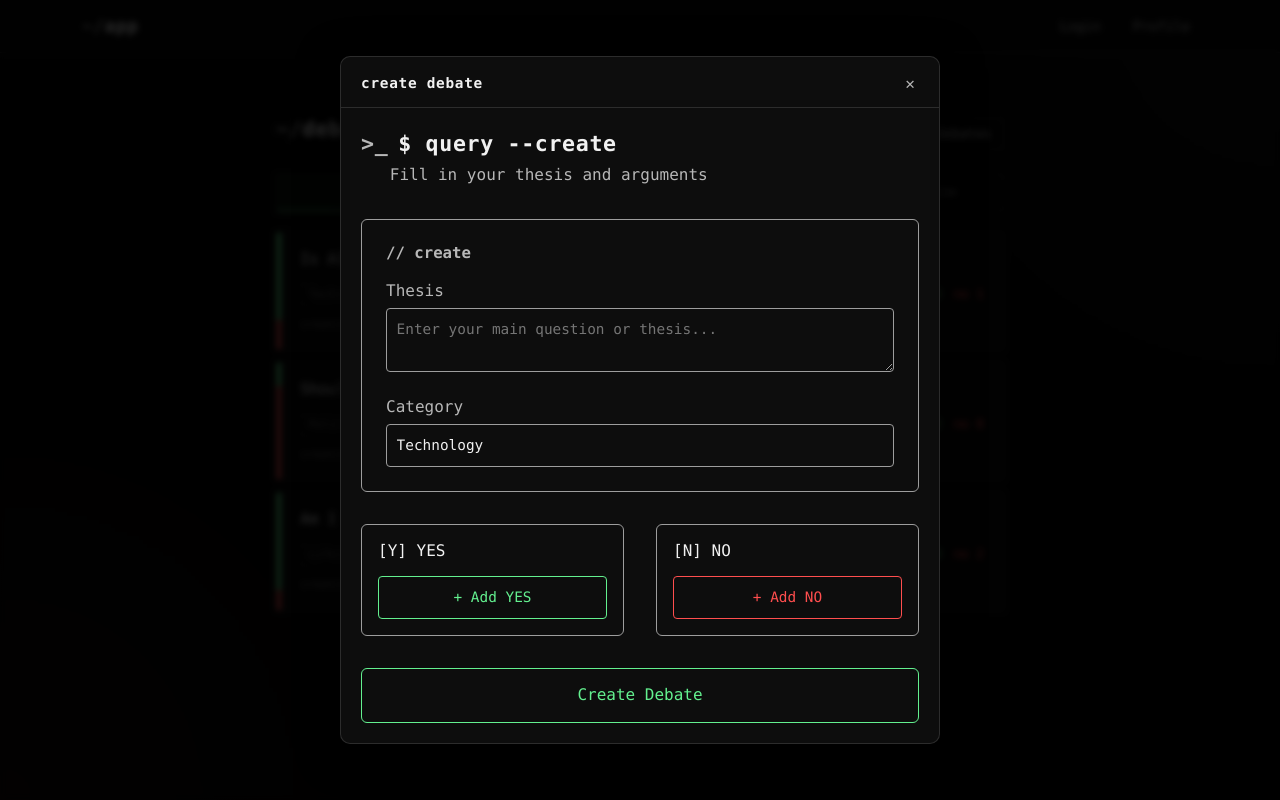
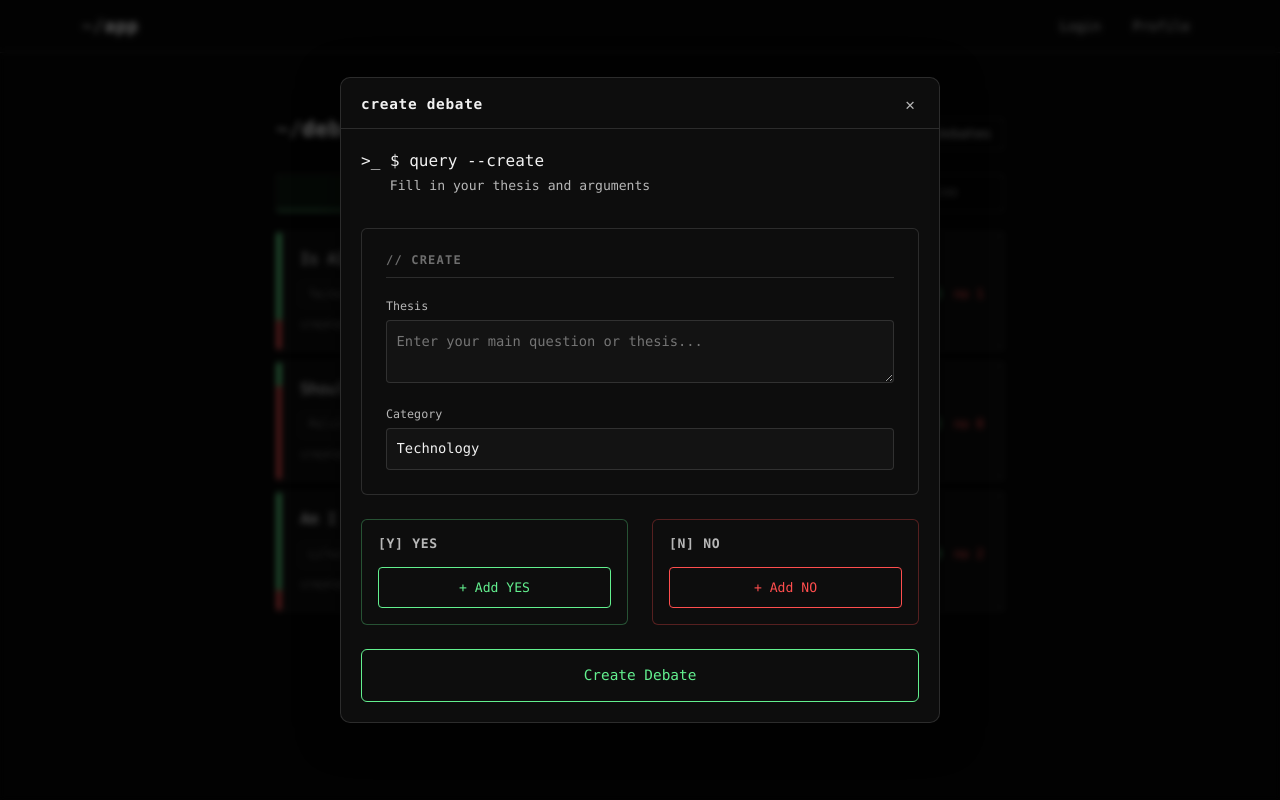
Before and after one commit to ali-fadaee/CITS3403-Group-Project, a Flask app: page / in a window 1280 px wide, after a click on "+ new". Run offline with Flask 3, Linux system fonts and the light colour scheme.

Commit message:
refactor: remove duplicate variables and resets from profile and create CSS

```diff
--- a/app/static/css/create.css
+++ b/app/static/css/create.css
@@ -1,26 +1,4 @@
-@import url("/static/css/debate.css");
-
-/* GLOBAL FIXES */
-html, body {
-    width: 100%;
-  max-width: 100%;
-  overflow-x: hidden;
-}
-
-* {
-  box-sizing: border-box;
-}
-
-/* PAGE LAYOUT */
-.create-page {
-  padding: 2rem;
-  width: 100%;
-  min-height: 100vh;
-  background: var(--debate-bg);
-  color: var(--debate-text);
-}
-
-/* QUERY HEADER */
+/* ── QUERY HEADER ── */
 .query-header {
   margin-bottom: 2rem;
 }
@@ -29,83 +7,94 @@ html, body {
   color: var(--debate-text-dim);
   margin-left: 1.8rem;
   margin-top: 0.2rem;
+  font-size: 0.82rem;
 }
 
-/* HEADER PANEL */
+/* ── CREATE FORM ── */
 .create-header {
-  background: var(--debate-bg-panel);
-  border: 1px solid var(--debate-border);
+  background: var(--debate-panel);
+  border: 1px solid var(--debate-border-soft);
   padding: 1.5rem;
   border-radius: 6px;
-  margin-bottom: 2rem;
+  margin-bottom: 1.5rem;
 }
 
-/* LABELS */
+.panel-heading {
+  font-size: 0.75rem;
+  font-weight: 600;
+  color: var(--debate-text-faint);
+  letter-spacing: 0.1em;
+  text-transform: uppercase;
+  margin-bottom: 1.25rem;
+  padding-bottom: 0.6rem;
+  border-bottom: 1px solid var(--debate-border-soft);
+}
+
 .create-label {
   display: block;
   margin-top: 1rem;
   margin-bottom: 0.3rem;
+  font-size: 0.73rem;
   color: var(--debate-text-dim);
 }
 
-/* INPUTS */
 .create-input,
 .create-select {
   width: 100%;
-  background: var(--debate-panel);
-  border: 1px solid var(--debate-border);
+  background: var(--debate-panel-soft);
+  border: 1px solid var(--debate-border-soft);
   color: var(--debate-text);
   padding: 0.6rem;
   border-radius: 4px;
-  font-size: 0.9rem;
+  font-size: 0.86rem;
+  font-family: inherit;
+  outline: none;
+  transition: border-color 140ms ease;
 }
 
-/* DARK DROPDOWN FIX */
+.create-input:focus,
+.create-select:focus {
+  border-color: var(--debate-border);
+}
+
 .create-select {
-  background-color: var(--debate-panel);
-  color: var(--debate-text);
-  border: 1px solid var(--debate-border);
   appearance: none;
   -webkit-appearance: none;
-  -moz-appearance: none;
+  color-scheme: dark;
 }
 
 .create-select option {
-  background-color: var(--debate-panel-soft) !important;
-  color: var(--debate-text) !important;
+  background-color: var(--debate-panel-soft);
+  color: var(--debate-text);
 }
 
-.create-select option:hover,
-.create-select option:focus,
-.create-select option:checked {
-  background-color: rgba(99, 240, 143, 0.15) !important;
-  color: var(--debate-text) !important;
-}
-
-/* TABLE LAYOUT */
+/* ── YES / NO TABLE ── */
 .create-table {
   display: grid;
   grid-template-columns: 1fr 1fr;
-  gap: 2rem;
-  width: 100%;
-  max-width: 100%;
-  overflow-x: hidden;
+  gap: 1.5rem;
+  margin-bottom: 1.5rem;
 }
 
-/* COLUMNS */
 .create-column {
-  background: var(--debate-bg-panel);
-  border: 1px solid var(--debate-border);
+  background: var(--debate-panel);
+  border: 1px solid var(--debate-border-soft);
   padding: 1rem;
   border-radius: 6px;
 }
 
 .col-title {
   margin-bottom: 1rem;
-  font-size: 1rem;
+  font-size: 0.82rem;
+  font-weight: 600;
+  letter-spacing: 0.05em;
+  color: var(--debate-text-dim);
 }
 
-/* COMMENT BOXES (WRITABLE) */
+.yes-col { border-color: rgba(99,240,143,0.3); }
+.no-col  { border-color: rgba(255,78,78,0.3); }
+
+/* ── COMMENT BOXES ── */
 .comment-box {
   width: 100%;
   height: 4rem;
@@ -114,57 +103,61 @@ html, body {
   border-radius: 4px;
   margin-bottom: 0.8rem;
   font-size: 0.85rem;
+  font-family: inherit;
   color: var(--debate-text);
-  background: rgba(40,40,40,0.8);
-  border: 1px solid var(--debate-border);
+  background: var(--debate-panel-soft);
+  border: 1px solid var(--debate-border-soft);
+  outline: none;
 }
 
-/* YES TINT */
 .yes-box {
-  background: rgba(99, 240, 143, 0.15);
-  border-color: var(--debate-yes);
+  background: rgba(99,240,143,0.08);
+  border-color: rgba(99,240,143,0.4);
 }
 
-/* NO TINT */
 .no-box {
-  background: rgba(255, 78, 78, 0.15);
-  border-color: var(--debate-danger);
+  background: rgba(255,78,78,0.08);
+  border-color: rgba(255,78,78,0.4);
 }
 
-/* ADD BUTTONS */
+/* ── ADD BUTTONS ── */
 .add-btn {
   width: 100%;
   padding: 0.6rem;
   border-radius: 4px;
   background: transparent;
   cursor: pointer;
-  font-size: 0.9rem;
+  font-size: 0.82rem;
+  font-family: inherit;
+  transition: background 140ms ease;
 }
 
 .yes-add {
   border: 1px solid var(--debate-yes);
   color: var(--debate-yes);
 }
+.yes-add:hover { background: rgba(99,240,143,0.08); }
 
 .no-add {
   border: 1px solid var(--debate-danger);
   color: var(--debate-danger);
 }
+.no-add:hover { background: rgba(255,78,78,0.08); }
 
-/* FINAL CREATE BUTTON */
+/* ── SUBMIT BUTTON ── */
 .create-final-btn {
-  margin-top: 2rem;
   width: 100%;
   padding: 0.9rem;
-  font-size: 1rem;
+  font-size: 0.9rem;
+  font-family: inherit;
   border-radius: 6px;
   background: transparent;
-  border: 1px solid var(--debate-yes);    /* was --debate-accent */
+  border: 1px solid var(--debate-yes);
   color: var(--debate-yes);
   cursor: pointer;
-  transition: 0.15s ease;
+  transition: background 150ms ease;
 }
 
 .create-final-btn:hover {
-  background: var(--debate-yes-soft);     /* was the hardcoded rgba */
+  background: rgba(99,240,143,0.08);
 }
--- a/app/static/css/profile.css
+++ b/app/static/css/profile.css
@@ -1,72 +1,3 @@
-
-    /* ── THEME VARIABLES ── */
-    :root {
-      --debate-bg: #050505;
-      --debate-panel: #0d0d0d;
-      --debate-panel-soft: #131313;
-      --debate-border: #9d9d9d;
-      --debate-border-soft: rgba(157,157,157,0.22);
-      --debate-text: #f1f1f1;
-      --debate-text-dim: #b7b7b7;
-      --debate-text-faint: #6e6e6e;
-      --debate-yes: #63f08f;
-      --debate-yes-soft: rgba(99,240,143,0.15);
-      --debate-danger: #ff4e4e;
-      --debate-danger-soft: rgba(255,78,78,0.12);
-      --debate-shadow: 0 0 0 1px rgba(157,157,157,0.08), 0 28px 80px rgba(0,0,0,0.55);
-      --blue-accent: #4ea8ff;
-      --blue-soft: rgba(78,168,255,0.12);
-    }
-
-    *, *::before, *::after { box-sizing: border-box; margin: 0; padding: 0; }
-    html, body { width: 100%; max-width: 100%; overflow-x: hidden; }
-
-    body {
-      min-height: 100vh;
-      background:
-        radial-gradient(circle at top right, rgba(255,255,255,0.04), transparent 26%),
-        radial-gradient(circle at bottom left, rgba(255,78,78,0.05), transparent 24%),
-        var(--debate-bg);
-      color: var(--debate-text);
-      font-family: "JetBrains Mono", "Fira Code", Consolas, monospace;
-      text-shadow: 0 0 10px rgba(255,255,255,0.04);
-    }
-
-    /* ── TOPBAR ── */
-    .topbar {
-      display: flex;
-      align-items: center;
-      justify-content: space-between;
-      padding: 1rem 2rem;
-      border-bottom: 1px solid var(--debate-border-soft);
-      background: rgba(8,8,8,0.94);
-    }
-    .topbar-brand {
-      font-size: 1.2rem;
-      font-weight: 700;
-      letter-spacing: 0.04em;
-      color: var(--debate-text);
-      text-decoration: none;
-    }
-    .topbar-brand span { color: var(--debate-text-dim); }
-    .topbar-path { font-size: 0.8rem; color: var(--debate-text-faint); }
-    .topbar-path span { color: var(--debate-text-dim); }
-
-    /* ── PAGE ── */
-    .profile-page {
-      max-width: 820px;
-      margin: 0 auto;
-      padding: 2.5rem 2rem 4rem;
-    }
-
-    .page-heading { margin-bottom: 2rem; }
-    .page-heading h1 { font-size: 1.5rem; font-weight: 700; letter-spacing: 0.03em; }
-    .page-heading h1 .prompt { color: var(--debate-text-dim); }
-    .page-heading p {
-      margin-top: 0.25rem; font-size: 0.8rem;
-      color: var(--debate-text-faint); margin-left: 1.6rem;
-    }
-
 /* ── PANEL ── */
 .panel {
   background: var(--debate-panel);
@@ -186,24 +116,15 @@
   cursor: pointer;
   transition: background 140ms ease;
 }
-    .save-btn:hover { background: var(--debate-yes-soft); }
+.save-btn:hover { background: rgba(99,240,143,0.15); }
 
-    /* ── SHARED MODAL BASE ── */
-    .modal-backdrop {
-      display: none;
-      position: fixed;
-      inset: 0;
-      z-index: 200;
-      background: rgba(0,0,0,0.78);
-      backdrop-filter: blur(3px);
-    }
+/* ── AVATAR / INTERESTS SUB-MODALS ── */
 .modal-backdrop.is-open { display: block; }
 
 .modal-overlay {
   display: none;
   position: fixed;
   inset: 0;
-      z-index: 210;
   align-items: center;
   justify-content: center;
   padding: 1.5rem;
```
Also changed, not shown: other parts of app/static/css/profile.css (+13 -15 lines). Lines whose indentation alone changed are shown as unchanged.
